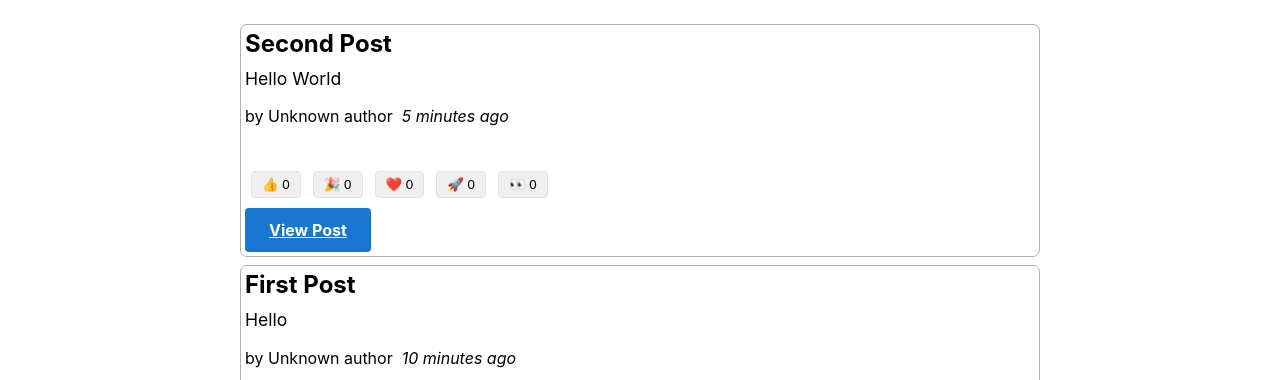
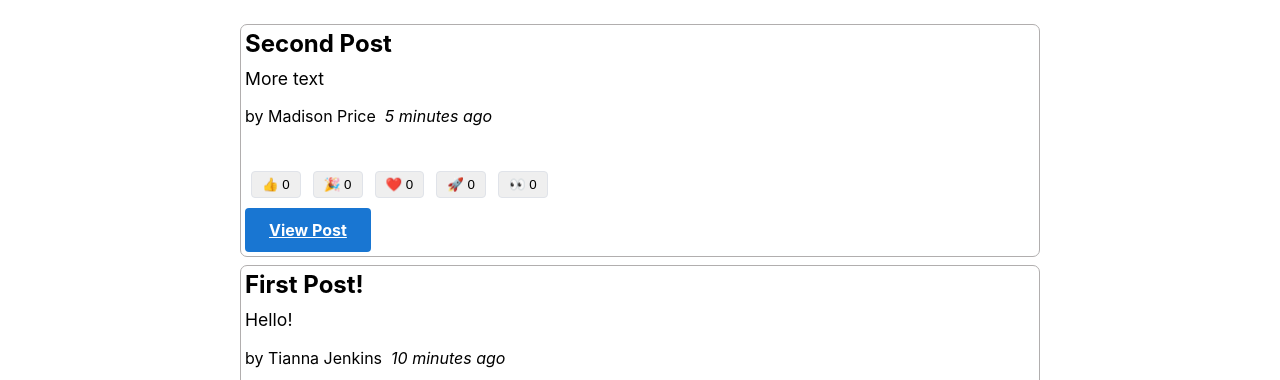
Before and after one commit to mochfarrel06/redux-essentials, a React (Vite) app: page / in a window 1280 px wide. Shown: the part 339-719 px from the top of the page. Built offline with nearby package versions, Linux system fonts and the light colour scheme.

Commit message:
Modification thumbUp

```diff
--- a/src/features/posts/ReactionButtons.jsx
+++ b/src/features/posts/ReactionButtons.jsx
@@ -2,6 +2,7 @@ import React from "react";
 import {useDispatch} from "react-redux";
 
 import {reactionAdded} from "./postsSlice";
+
 const reactionEmoji = {
   thumbsUp: "👍",
   hooray: "🎉",
--- a/src/features/posts/postsSlice.js
+++ b/src/features/posts/postsSlice.js
@@ -3,9 +3,10 @@ import {sub} from "date-fns";
 
 const initialState = [
   {
-    id: 1,
-    title: "First Post",
-    content: "Hello",
+    id: "1",
+    title: "First Post!",
+    content: "Hello!",
+    user: "0",
     date: sub(new Date(), {minutes: 10}).toISOString(),
     reactions: {
       thumbsUp: 0,
@@ -16,9 +17,10 @@ const initialState = [
     },
   },
   {
-    id: 2,
+    id: "2",
     title: "Second Post",
-    content: "Hello World",
+    content: "More text",
+    user: "2",
     date: sub(new Date(), {minutes: 5}).toISOString(),
     reactions: {
       thumbsUp: 0,
@@ -46,6 +48,13 @@ const postsSlice = createSlice({
             title,
             content,
             user: userId,
+            reactions: {
+              thumbsUp: 0,
+              hooray: 0,
+              heart: 0,
+              rocket: 0,
+              eyes: 0,
+            },
           },
         };
       },
```
